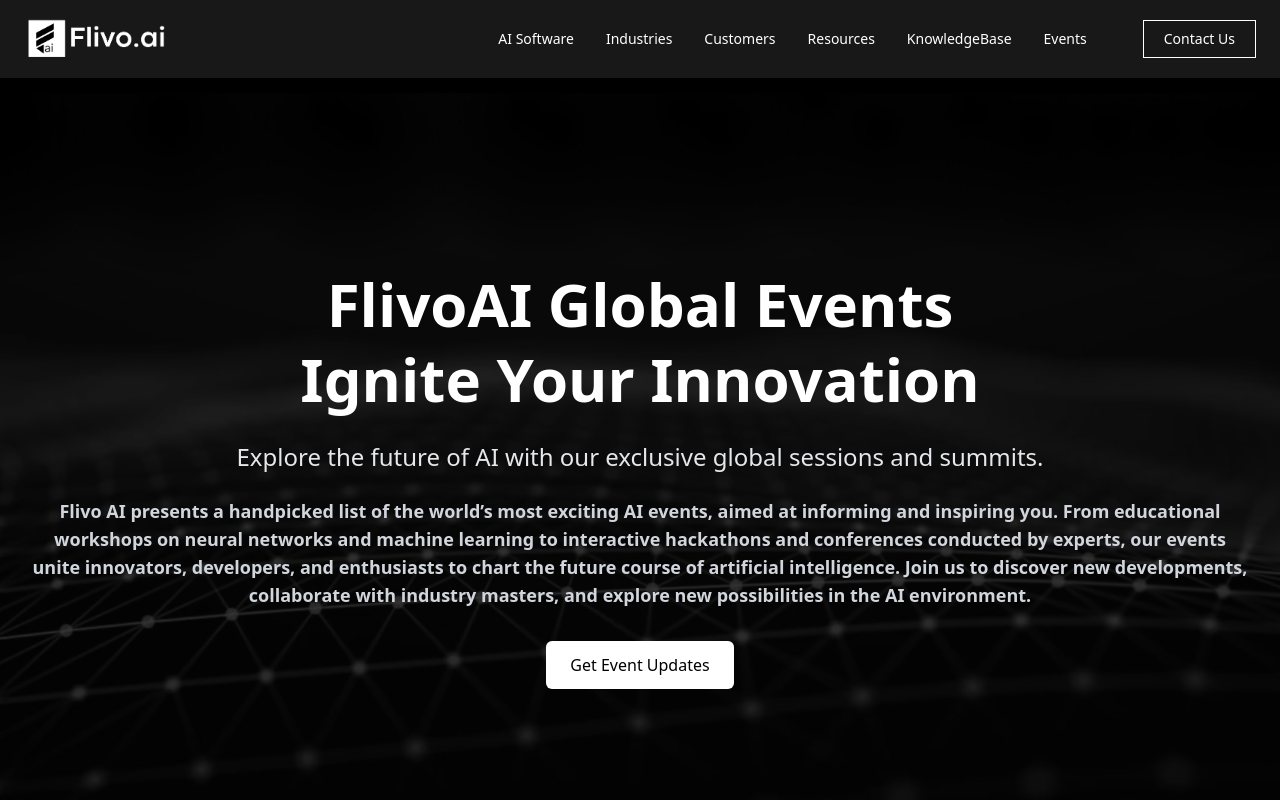
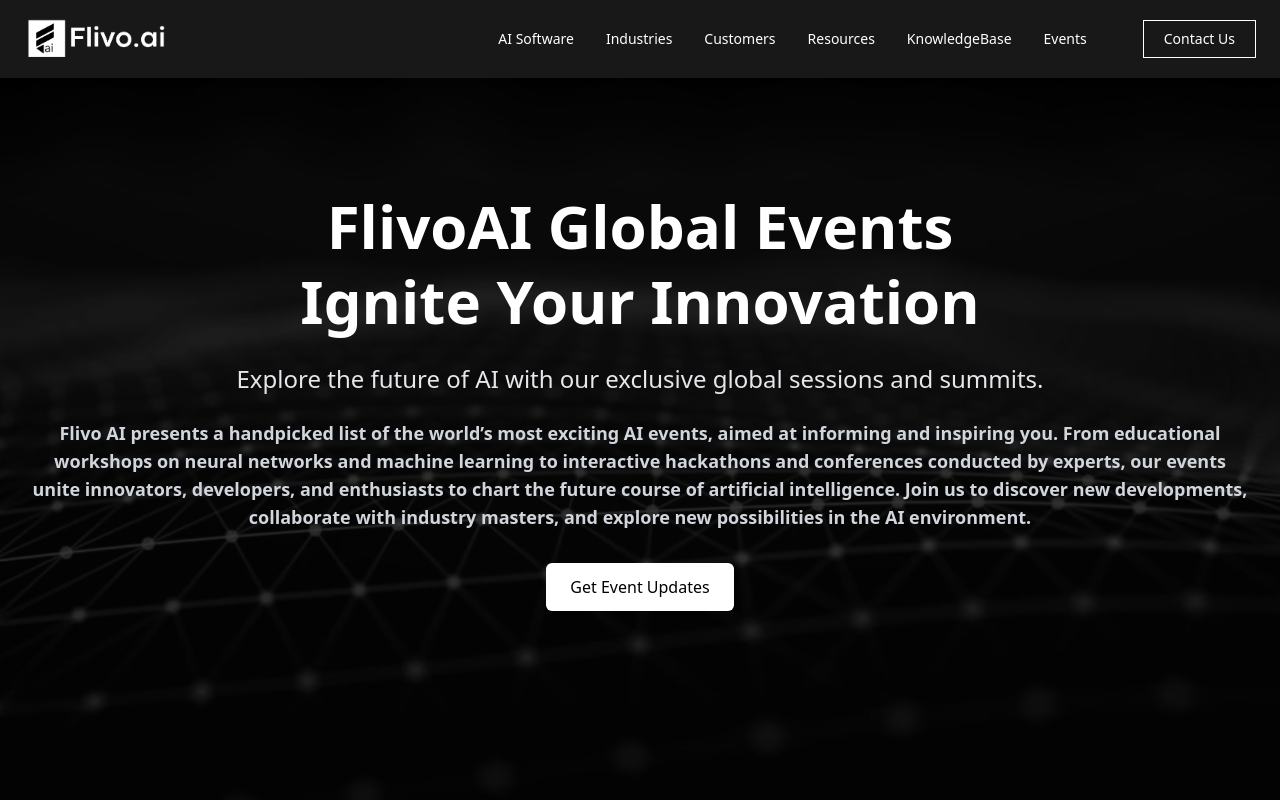
Before and after one commit to FlivoA/Flivo-Event-Landingpage, a React (Vite) app: page / in a window 1280 px wide. Shown: the top 800 px of the page. Built offline with nearby package versions, Linux system fonts and the light colour scheme.

Commit message:
updated main home navbar to fixed on top

```diff
--- a/src/components/NavBarMain.jsx
+++ b/src/components/NavBarMain.jsx
@@ -1,5 +1,5 @@
 import React, { useState } from "react";
-import { Menu, X } from "lucide-react"; // install lucide-react or use your own icons
+import { Menu, X } from "lucide-react";
 
 const NavBarMain = () => {
   const [isOpen, setIsOpen] = useState(false);
@@ -14,7 +14,7 @@
   ];
 
   return (
-    <nav className="bg-[#181818] text-white px-6 py-4">
+    <nav className="fixed top-0 left-0 w-full z-50 bg-[#181818] text-white px-6 py-4 shadow-md">
       <div className="flex items-center justify-between max-w-7xl mx-auto">
         {/* Logo */}
         <div className="flex items-center gap-2">
```
